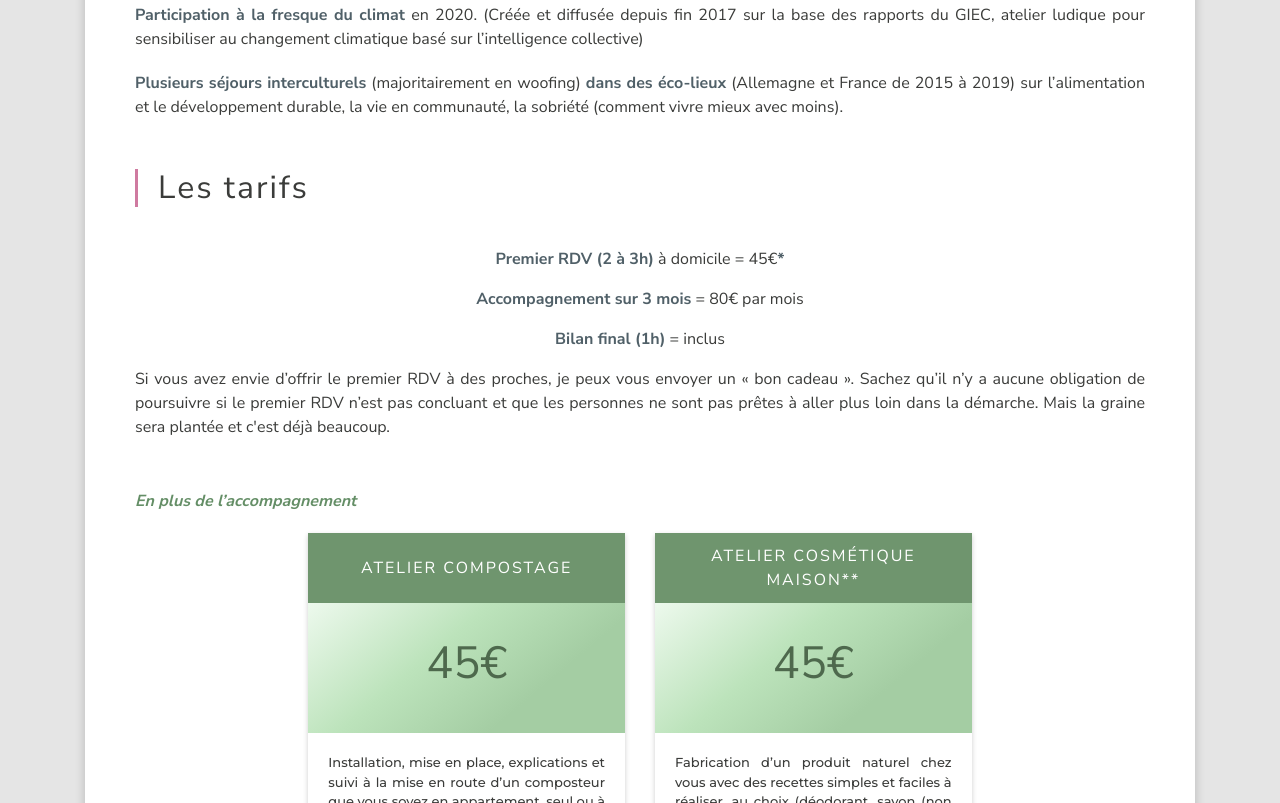
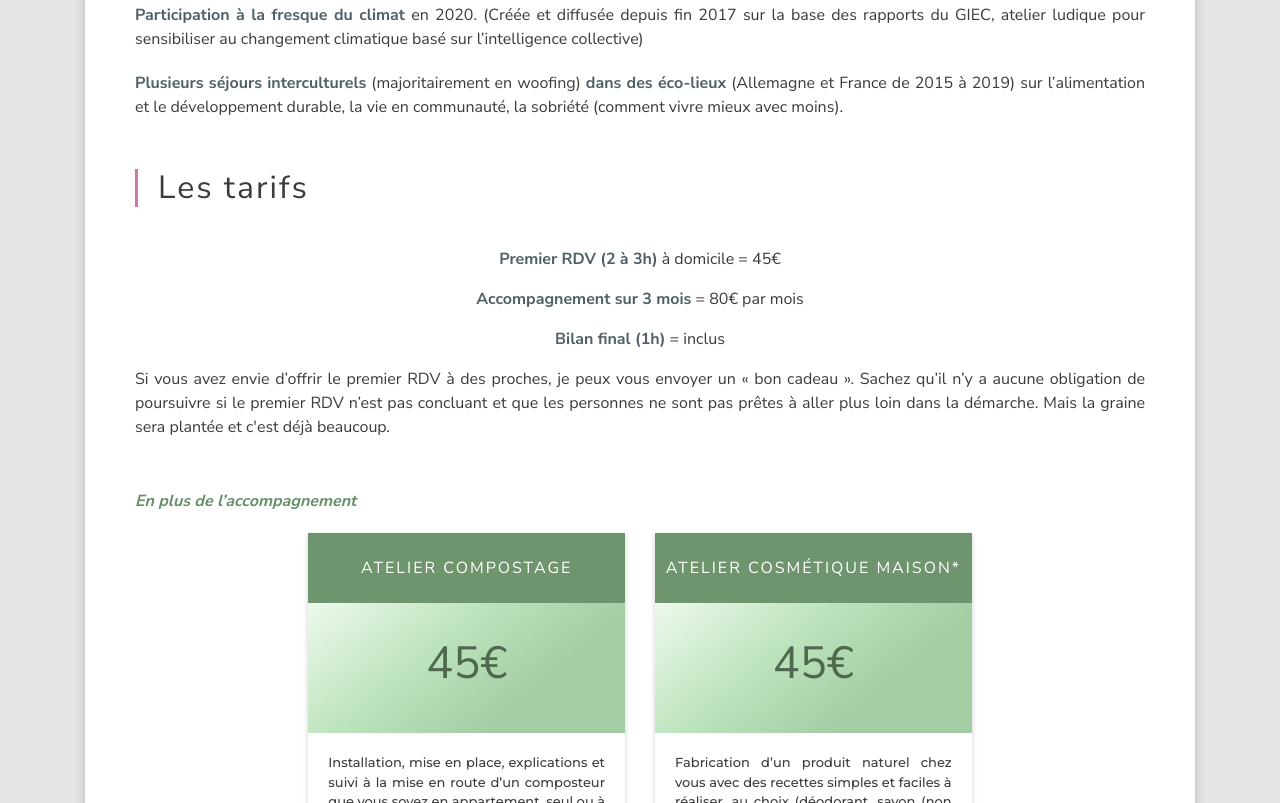
Before and after one commit to tomlenbzh/petipa, a plain HTML site: page index.html in a window 1280 px wide. Shown: the part 2108-2911 px from the top of the page. Drawn offline with nearby package versions, Linux system fonts and the light colour scheme.

Commit message:
Remove unnecessary stars + Resize picture

```diff
--- a/css/about-section.css
+++ b/css/about-section.css
@@ -14,6 +14,7 @@
   height: 200px;
   border-radius: 100%;
   margin-bottom: 30px;
+  object-fit: cover;
 }
 
 @media only screen and (max-width: 400px) {
--- a/index.html
+++ b/index.html
@@ -224,7 +224,7 @@
         <section id="ourFees" class="site-section txt-j">
           <h2 class="section-title mt-50">Les tarifs</h2>
           <div class="section-content">
-            <p class="prices text-center"><strong>Premier RDV (2 à 3h)</strong> à domicile = 45€<strong>*</strong></p>
+            <p class="prices text-center"><strong>Premier RDV (2 à 3h)</strong> à domicile = 45€</p>
             <p class="prices text-center"><strong>Accompagnement sur 3 mois</strong> = 80€ par mois</p>
             <p class="prices text-center"><strong>Bilan final (1h)</strong> = inclus</p>
             <p class="prices">Si vous avez envie d’offrir le premier RDV à des proches, je peux vous envoyer un «
@@ -254,7 +254,7 @@
 
             <div class="col-12 col-sm-12 col-md-6 col-lg-4">
               <div class="price-tag">
-                <div class="price-tag-title">Atelier cosmétique maison**</div>
+                <div class="price-tag-title">Atelier cosmétique maison*</div>
                 <div class="price-tag-figures">
                   <h1 class="price-tag-amount">45<span class="price-tag-currency">€</span></h1>
                 </div>
```
